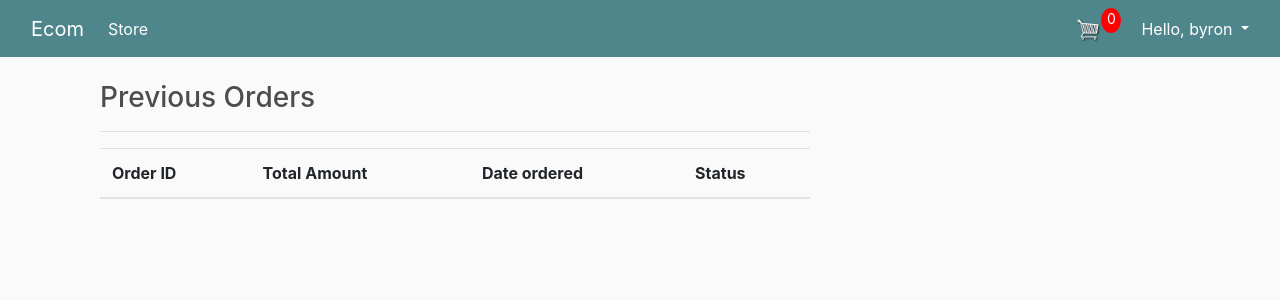
After one commit to Siphesihle1/ai_shopping_system, a Django app: page /orderhistory/ in a window 1280 px wide. The commit adds this page. Shown: the top 300 px of the page. Run offline with Django 3.2, Linux system fonts and the light colour scheme; a user stored in the database is signed in; data comes from the database, SQL or seed files in the repository; lists and menus that the app fills with data are empty; some libraries are stand-ins or nearby versions.

Commit message:
Created order history template, added url to order history page

```diff
--- a/django_project/settings.py
+++ b/django_project/settings.py
@@ -88,7 +88,7 @@ DATABASES = {
             'NAME' : 'ai_shopping_system',
             'USER' : 'dbadmin',
             'PASSWORD' : 'admin12345',
-            'HOST' : 'localhost',
+            'HOST' : 'localhost' ,
             'PORT' : '5432',
             }
 
--- a/ecommerce/templates/ecommerce/main.html
+++ b/ecommerce/templates/ecommerce/main.html
@@ -67,7 +67,7 @@
 
 								<div class="dropdown-menu dropdown-menu-right" aria-labelledby="dropdownMenuLink">
 									<a class="dropdown-item" href="{% url 'past_activity' %}">Past Activity</a>
-									<a class="dropdown-item" href="#">Order History</a>
+									<a class="dropdown-item" href="{% url 'orderhistory' %}">Order History</a>
 									<a class="dropdown-item" href="{% url 'logout' %}">Logout</a>
 								</div>
 							</div>
--- /dev/null
+++ b/ecommerce/templates/ecommerce/orderhistory.html
@@ -0,0 +1,37 @@
+{% extends 'ecommerce/main.html' %}
+
+{%block title%}My Orders{%endblock%}
+
+{%block content%}
+    <div class="container">
+        <div class="row">
+            <div class="col-md-8">
+                <h3>Previous Orders</h3>
+                <hr>
+                <table class="table">
+                    <thead>
+                        <tr>
+                            <th>Order ID</th>
+                            <th>Total Amount</th>
+                            <th>Date ordered</th>
+                            <th>Status</th>
+                        </tr>
+                    </thead>
+                    <tbody>
+                        {%for ord in orders%}
+                        <tr>
+                            <td>{{forloop.counter}}</td>
+                            <td>{{ord.transaction_id}}</td>
+                            <td>{{ord.total}}</td>
+                            <td>{{ord.date_ordered}}</td>
+                            <td>{{ord.complete}}</td>
+                        {%endfor%}
+                    </tbody>
+                </table>
+            </div>
+            <div class="col-md-8">
+            </div>
+
+        </div>
+    </div>
+{%endblock%}
--- a/ecommerce/urls.py
+++ b/ecommerce/urls.py
@@ -14,4 +14,5 @@ urlpatterns = [
  	re_path('emptyCart/', views.emptyCart, name="emptyCart"),
 	path('store_customer_activity/', views.storeCustomerActivity, name="store_customer_activity"),
 	path('past_activity/', views.customer_activity, name="past_activity"),
+	path('orderhistory/', views.Order_History, name="orderhistory"),
 ]
--- a/ecommerce/views.py
+++ b/ecommerce/views.py
@@ -27,6 +27,8 @@ from .models import *
 from cart.cart import Cart
 from django.views.decorators.csrf import csrf_exempt
 from django.views.generic import View
+from django.views.generic import TemplateView
+
 
 # Create your views here.
 
@@ -306,3 +308,21 @@ def Logout(request):
     if request.user.is_authenticated:
         logout(request)
         return redirect('store')
+
+@login_required
+def Order_History(request):
+
+    # Get customer info
+    u = request.user
+    customer = Customer.objects.get(user_id=u.id)
+
+    # Get activity logs for customer
+    logs = CustomerActivity.objects.filter(customer=customer).all()
+
+    # Get the order items
+    order, created = Order.objects.get_or_create(customer=customer, complete=False)
+    cartItems = order.get_cart_items
+
+    context = {"activity_logs": logs, "cartItems": cartItems}
+
+    return render(request, 'ecommerce/orderhistory.html', context)
```
